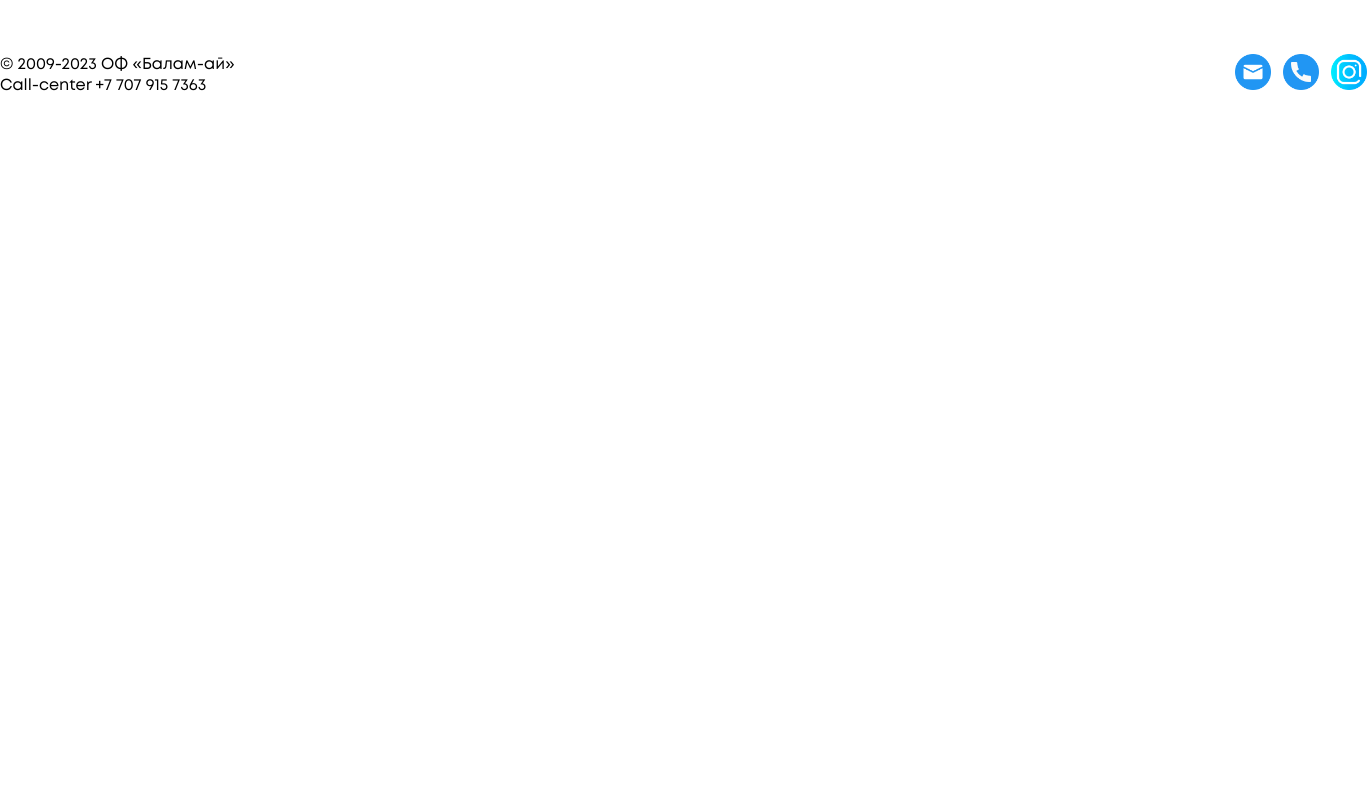
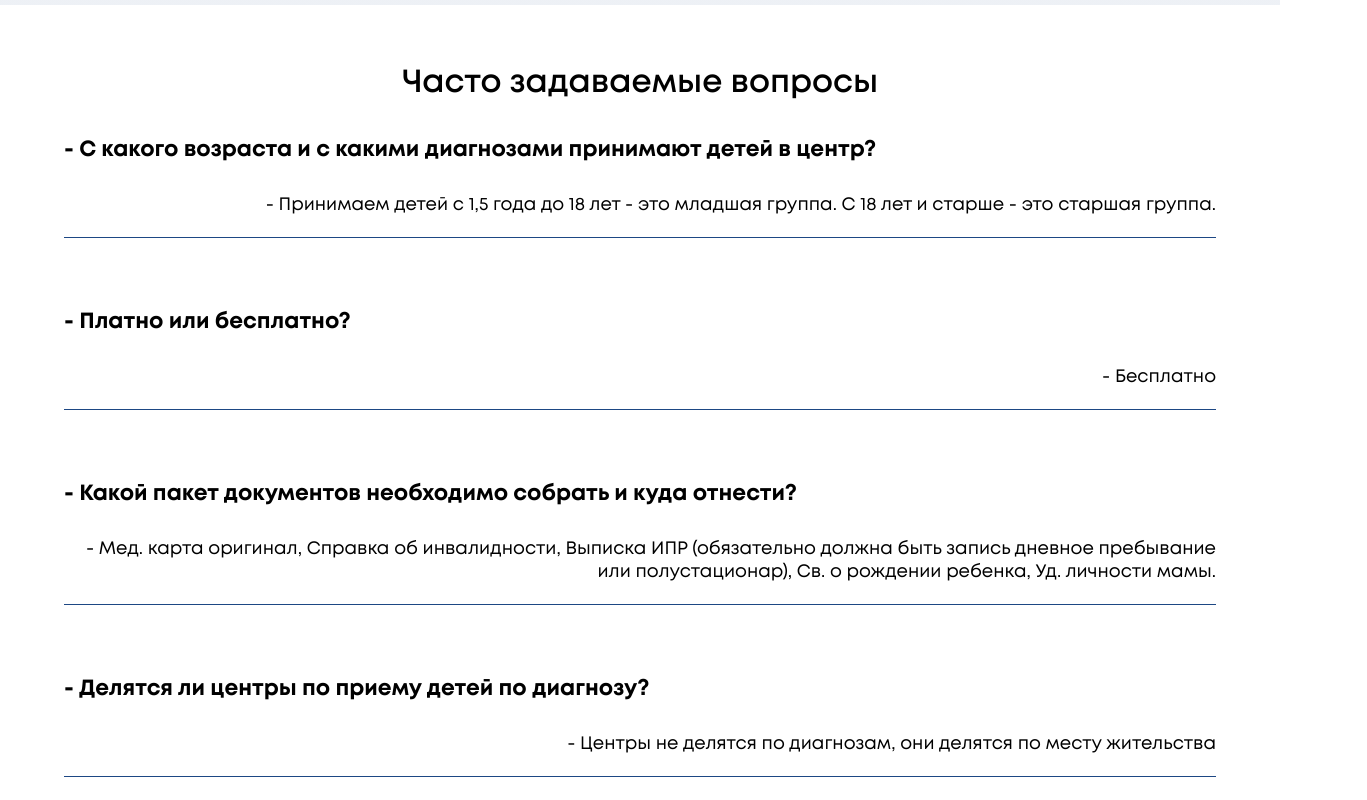
Before and after one commit to DonJuvn/Balam-ai, a React (Create React App) app: page /FAQ in a window 1280 px wide. Shown: the part 540-1340 px from the top of the page, 1367 px wide, since content can reach past the window. Before the commit the page ends 800 px from the top, so only its background shows below. Built offline with nearby package versions, Linux system fonts and the light colour scheme.

Commit message:
about us resopnsive

```diff
--- a/src/App.css
+++ b/src/App.css
@@ -1,49 +1,8 @@
-.App {
-   text-align: center;
-}
-
 body {
    font-family: "Mont", sans-serif;
 }
-
-.App-logo {
-   height: 40vmin;
-   pointer-events: none;
-}
-
-@media (prefers-reduced-motion: no-preference) {
-   .App-logo {
-      animation: App-logo-spin infinite 20s linear;
-   }
-}
-
-.App-header {
-   background-color: #282c34;
-   min-height: 100vh;
-   display: flex;
-   flex-direction: column;
-   align-items: center;
-   justify-content: center;
-   font-size: calc(10px + 2vmin);
-   color: white;
-}
-
-.App-link {
-   color: #61dafb;
-}
-
-@keyframes App-logo-spin {
-   from {
-      transform: rotate(0deg);
-   }
-   to {
-      transform: rotate(360deg);
-   }
-}
-
 .container {
    width: 90%;
-   min-width: 1367px;
    margin: 0 auto;
 }
 
@@ -73,6 +32,11 @@ body {
 #donation:hover {
    transform: scale(1.05);
 }
+@media screen and (max-width: 768px) {
+   .nav {
+      width: 100%;
+   }
+}
 /* ABout */
 #about {
    padding-top: 2vh;
@@ -94,11 +58,6 @@ body {
    width: 100%;
    margin: 0 auto;
 }
-/* .title h1 {
-   text-align: center;
-   color: #2e3b29;
-   font-weight: 600;
-} */
 .about .text {
    width: 50%;
    padding: 1% 4%;
@@ -123,10 +82,34 @@ body {
    border-radius: 15px;
 }
 
+@media screen and (max-width: 768px) {
+   .main h5 {
+      font-size: 12px;
+   }
+   #about {
+      padding-top: 1vh;
+   }
+   #about h3 {
+      margin: 0;
+   }
+   .about {
+      flex-direction: column;
+   }
+   .about .text {
+      width: 100%;
+   }
+   .text h4 {
+      font-size: 14px;
+   }
+   .about .img {
+      width: 100%;
+      max-width: 100%;
+   }
+}
+
 /* Documents */
 #documents {
    padding: 2% 0;
-   background: linear-gradient(to bottom, #1d478450, #1d478470);
 }
 #title {
    font-size: 32px;
@@ -184,7 +167,6 @@ body {
 /* Reviews */
 #reviews {
    padding-top: 2%;
-   background: linear-gradient(to bottom, #1d478470, #1d478450);
 }
 #reviews h3 {
    font-size: 32px;
@@ -220,7 +202,7 @@ body {
 /* Collage */
 #collage {
    padding-top: 5%;
-   background: linear-gradient(to bottom, #1d478414, #1d478450);
+   background: linear-gradient(to bottom, #1d478414, #1d4784, #fff);
 }
 #collage h4 {
    font-weight: 600;
@@ -338,3 +320,21 @@ body {
    text-decoration: none;
    color: #1d4784;
 }
+
+/* faq */
+#faq {
+   padding-top: 2%;
+}
+.faq h3 {
+   font-size: 22px;
+   font-weight: 700;
+   text-align: left;
+}
+.faq h5 {
+   font-size: 18px;
+   font-weight: 500;
+   text-align: right;
+   margin-bottom: 70px;
+   border-bottom: #1d4784 1px solid;
+   padding-bottom: 20px;
+}
--- a/src/App.js
+++ b/src/App.js
@@ -15,6 +15,7 @@ import Carousel from "./components/Reviews";
 import Footer from "./components/Footer";
 import Correction from "./components/Correction";
 import Equipment from "./components/Equipment";
+import FAQ from "./components/FAQ";
 
 function App() {
    //  const center = { lat: 51.5074, lng: -0.1278 }; // London coordinates
@@ -36,6 +37,7 @@ function App() {
                <Route path="/" exact element={<Main />} />
                <Route path="/correction" element={<CorrectionPage />} />
                <Route path="/equipment" element={<EquipmentPage />} />
+               <Route path="/FAQ" element={<FAQPage />} />
             </Routes>
             <Footer />
          </div>
@@ -83,5 +85,12 @@ const EquipmentPage = () => {
       </>
    );
 };
+const FAQPage = () => {
+   return (
+      <>
+         <FAQ />
+      </>
+   );
+};
 
 export default App;
--- /dev/null
+++ b/src/components/FAQ.jsx
@@ -0,0 +1,38 @@
+import React from "react";const FAQ = () => {
+   return (
+      <div id="faq">
+         <div className="container">
+            <div className="faq">
+               <h3 id="title">Часто задаваемые вопросы</h3>
+               <h3>
+                  - С какого возраста и с какими диагнозами принимают детей в
+                  центр?
+               </h3>
+               <h5>
+                  - Принимаем детей с 1,5 года до 18 лет - это младшая группа. С
+                  18 лет и старше - это старшая группа.
+               </h5>
+               <h3>- Платно или бесплатно?</h3>
+               <h5>- Бесплатно</h5>
+               <h3>
+                  - Какой пакет документов необходимо собрать и куда отнести?
+               </h3>
+               <h5>
+                  - Мед. карта оригинал, Справка об инвалидности, Выписка ИПР
+                  (обязательно должна быть запись дневное пребывание или
+                  полустационар), Св. о рождении ребенка, Уд. личности мамы.
+               </h5>
+               <h3>- Делятся ли центры по приему детей по диагнозу?</h3>
+               <h5>
+                  - Центры не делятся по диагнозам, они делятся по месту
+                  жительства
+               </h5>
+               <h3>- Сколько детей в группе? Режим работы?</h3>
+               <h5>- В группе 20 детей. Режим работы с 8.00 до 18.00</h5>
+            </div>
+         </div>
+      </div>
+   );
+};
+
+export default FAQ;
--- a/src/components/Menu.jsx
+++ b/src/components/Menu.jsx
@@ -7,8 +7,7 @@ const Menu = () => {
                <a href="/">О нас</a>
                <a href="/correction">Коррекция</a>
                <a href="/equipment">Оборудование</a>
-               <a href="about">Документы</a>
-               <a href="about">Отзывы</a>
+               <a href="/faq">FAQ</a>
                <a id="donation" href="#">
                   Пожертвовать
                </a>
```
